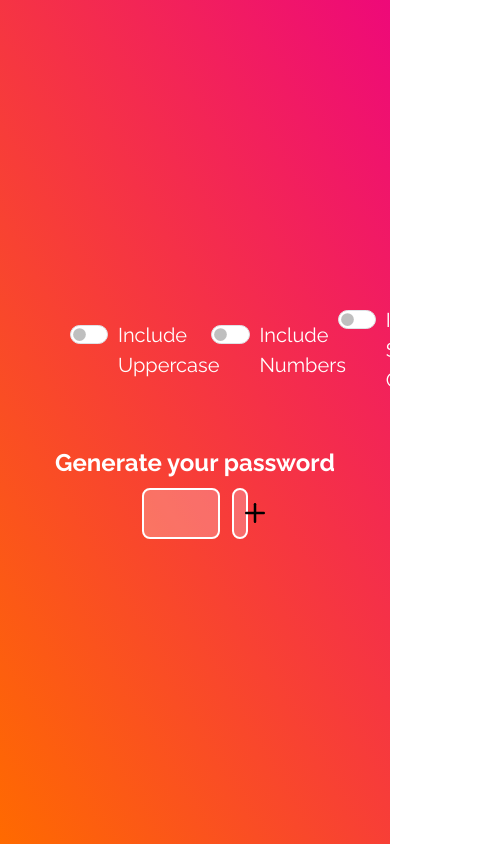
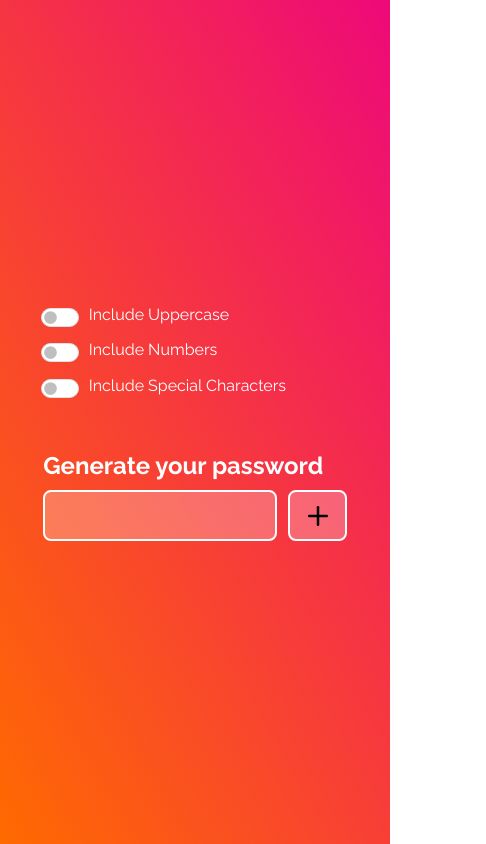
Before and after one commit to Karthikkk-24/PasswordGenerator, a plain HTML site: page index.html in a window 390 px wide. Shown: the whole page, 486 px wide, since content can reach past the window. Drawn offline with nearby package versions, Linux system fonts and the light colour scheme.

Commit message:
Responsive Design

```diff
--- a/style.css
+++ b/style.css
@@ -77,3 +77,124 @@ label {
   font-weight: normal;
   font-size: 20px;
 }
+
+@media screen and (max-width: 1555px) {
+  .add_btn {
+    width: 4vw;
+    height: 6vh;
+    border: 2px solid white;
+    border-radius: 8px;
+    background: rgba(255, 255, 255, 0.25);
+  }
+}
+
+@media screen and (max-width: 1470px) {
+  .add_btn {
+    width: 6vw;
+    height: 6vh;
+    border: 2px solid white;
+    border-radius: 8px;
+    background: rgba(255, 255, 255, 0.25);
+  }
+  .password_toggles {
+    width: 80vw;
+    display: flex;
+    flex-direction: row;
+    align-items: center;
+    justify-content: space-evenly;
+  }
+  input {
+    width: 30vw;
+    height: 6vh;
+    border-radius: 8px;
+    border: 2px solid white;
+    background: rgba(255, 255, 255, 0.25);
+    padding-left: 1vw;
+    font-size: 1.2em;
+    font-weight: bold;
+  }
+}
+
+@media screen and (max-width: 990px) {
+  .password_toggles {
+    width: 90vw;
+    display: flex;
+    flex-direction: row;
+    align-items: center;
+    justify-content: space-evenly;
+  }
+  .form-check-label {
+    font-weight: normal;
+    font-size: 16px;
+  }
+}
+
+@media screen and (max-width: 730px) {
+  .add_btn {
+    width: 8vw;
+    height: 6vh;
+    border: 2px solid white;
+    border-radius: 8px;
+    background: rgba(255, 255, 255, 0.25);
+  }
+  input {
+    width: 50vw;
+    height: 6vh;
+    border-radius: 8px;
+    border: 2px solid white;
+    background: rgba(255, 255, 255, 0.25);
+    padding-left: 1vw;
+    font-size: 1.2em;
+    font-weight: bold;
+  }
+  .form-check-label {
+    font-weight: normal;
+    font-size: 16px;
+  }
+  .password_toggles {
+    width: 50vw;
+    display: flex;
+    gap: 0.6rem;
+    flex-direction: column;
+    align-items: start;
+    justify-content: space-evenly;
+  }
+}
+
+@media screen and (max-width: 540px) {
+  .add_btn {
+    width: 10vw;
+    height: 6vh;
+    border: 2px solid white;
+    border-radius: 8px;
+    background: rgba(255, 255, 255, 0.25);
+  }
+}
+
+@media screen and (max-width: 400px) {
+  .add_btn {
+    width: 15vw;
+    height: 6vh;
+    border: 2px solid white;
+    border-radius: 8px;
+    background: rgba(255, 255, 255, 0.25);
+  }
+  .password_toggles {
+    width: 75vw;
+    display: flex;
+    gap: 0.6rem;
+    flex-direction: column;
+    align-items: start;
+    justify-content: space-evenly;
+  }
+  input {
+    width: 60vw;
+    height: 6vh;
+    border-radius: 8px;
+    border: 2px solid white;
+    background: rgba(255, 255, 255, 0.25);
+    padding-left: 4vw;
+    font-size: 1.2em;
+    font-weight: bold;
+  }
+}
```
